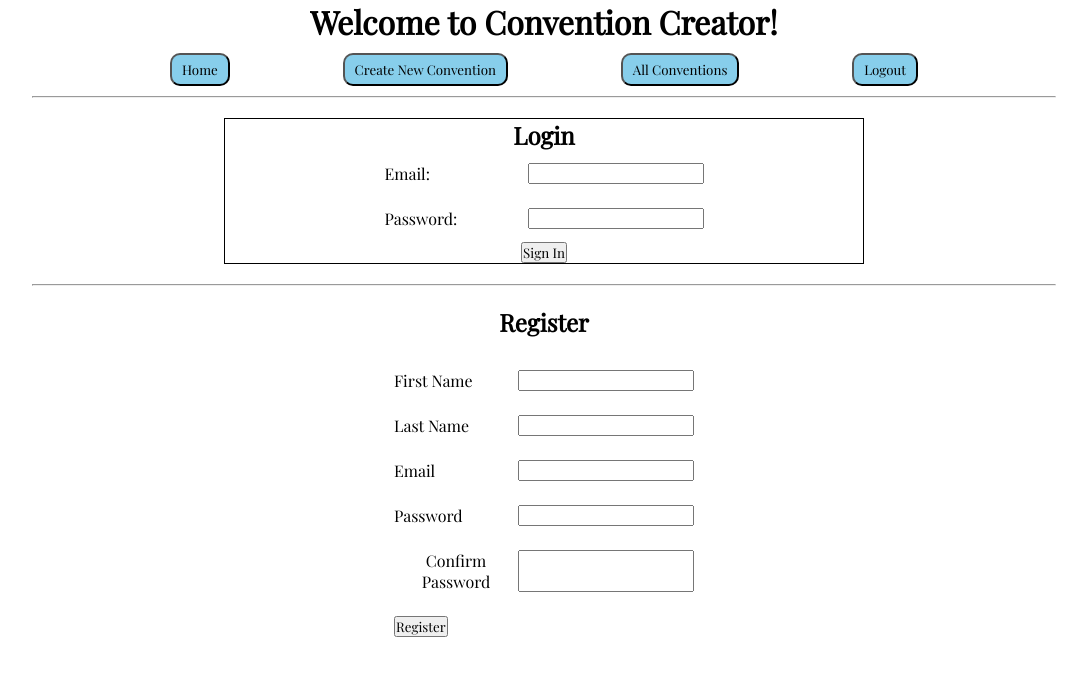
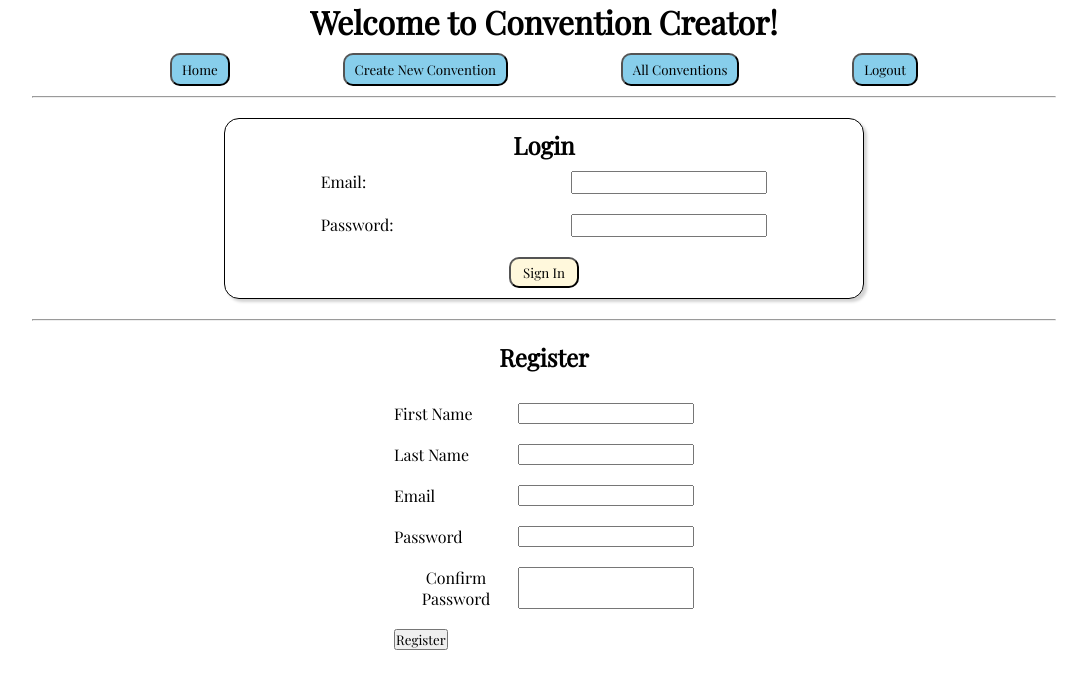
Before and after one commit to BrianTheLion328/HorrorConventionWebsite, a React (Create React App) app in the folder client/: page / in a window 1280 px wide. Shown: the top 688 px of the page, without its empty margins (96-1183 px from the left). Built offline with nearby package versions, Linux system fonts and the light colour scheme.

Commit message:
added form box shadows

```diff
--- a/client/src/App.css
+++ b/client/src/App.css
@@ -264,6 +264,8 @@ span.your-conventions-link  {
   width: 50%;
   margin: 20px auto;
   border: 1px solid black;
+  border-radius: 15px;
+  box-shadow: 3px 3px 3px lightgray;
 }
 .login-form{
   display: flex;
@@ -271,9 +273,21 @@ span.your-conventions-link  {
 }
 .login-form-div {
   display: flex;
-  width: 50%;
+  width: 70%;
   justify-content: space-between;
-  margin: 12px auto;
+  margin: 10px auto;
+}
+.login-form-div input {
+  padding: 1px 10px;
+}
+.login-submit-button {
+  background-color: cornsilk;
+  padding: 5px 12px;
+  border-radius: 10px;
+  margin: 10px;
+}
+.login-title {
+  margin-top: 10px;
 }
 /* REGISTER FORM */
 .register-container {
@@ -289,5 +303,5 @@ span.your-conventions-link  {
   display: flex;
   width: 50%;
   justify-content: space-between;
-  margin: 12px auto;
+  margin: 10px auto;
 }
--- a/client/src/components/Login.js
+++ b/client/src/components/Login.js
@@ -31,7 +31,7 @@ export default function Login() {
 
     return (
         <div className="login-container">
-            <h2>Login</h2>
+            <h2 className="login-title">Login</h2>
             <p className="error-text">{errorMessage ? errorMessage: ""}</p>
             <form className="login-form" onSubmit={login}>
                 <div className="login-form-div">
@@ -53,7 +53,7 @@ export default function Login() {
                     />
                 </div>
                 <div>
-                    <button type="submit">Sign In</button>
+                    <button className="login-submit-button" type="submit">Sign In</button>
                 </div>
             </form>
         </div>
```
